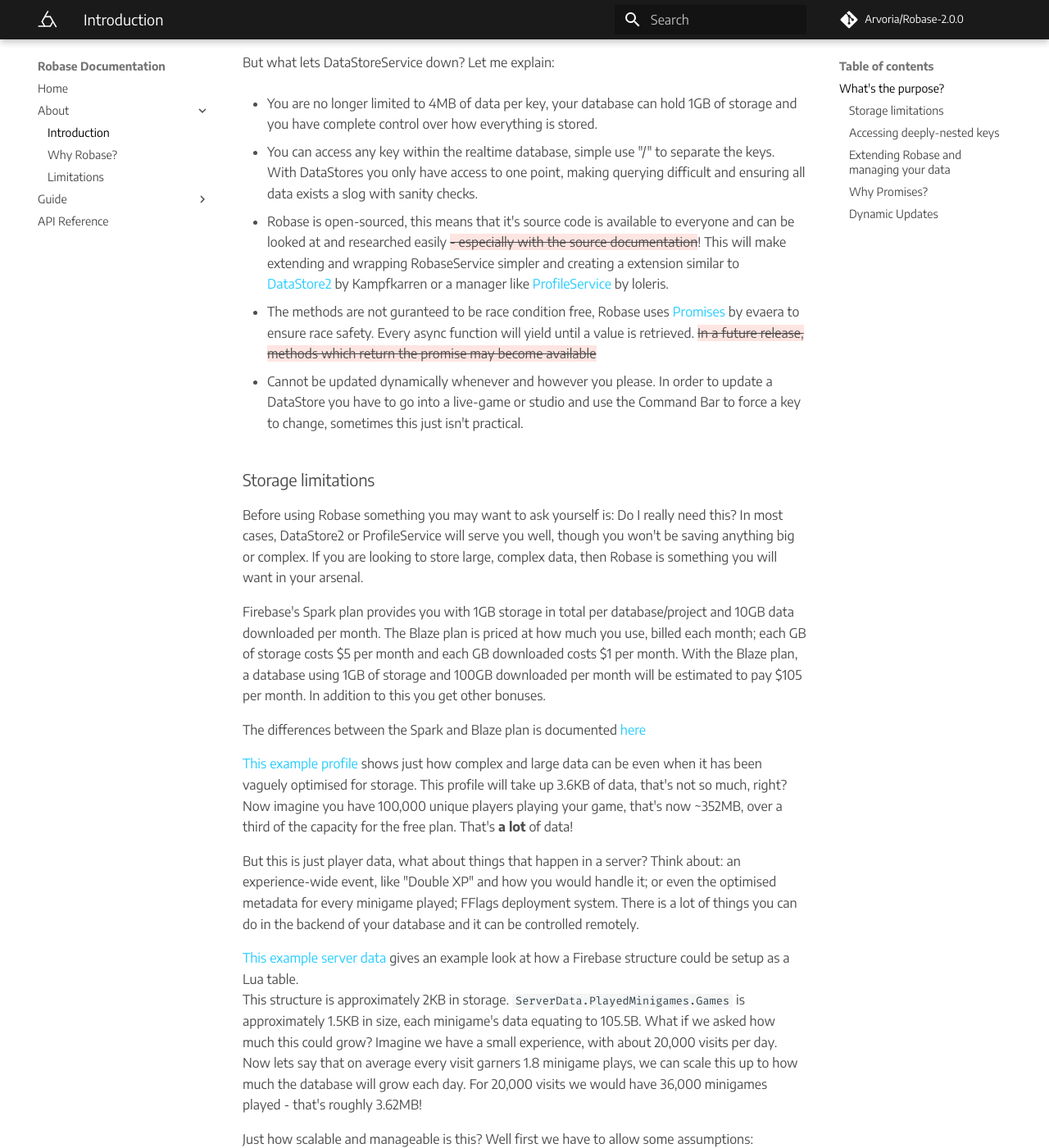
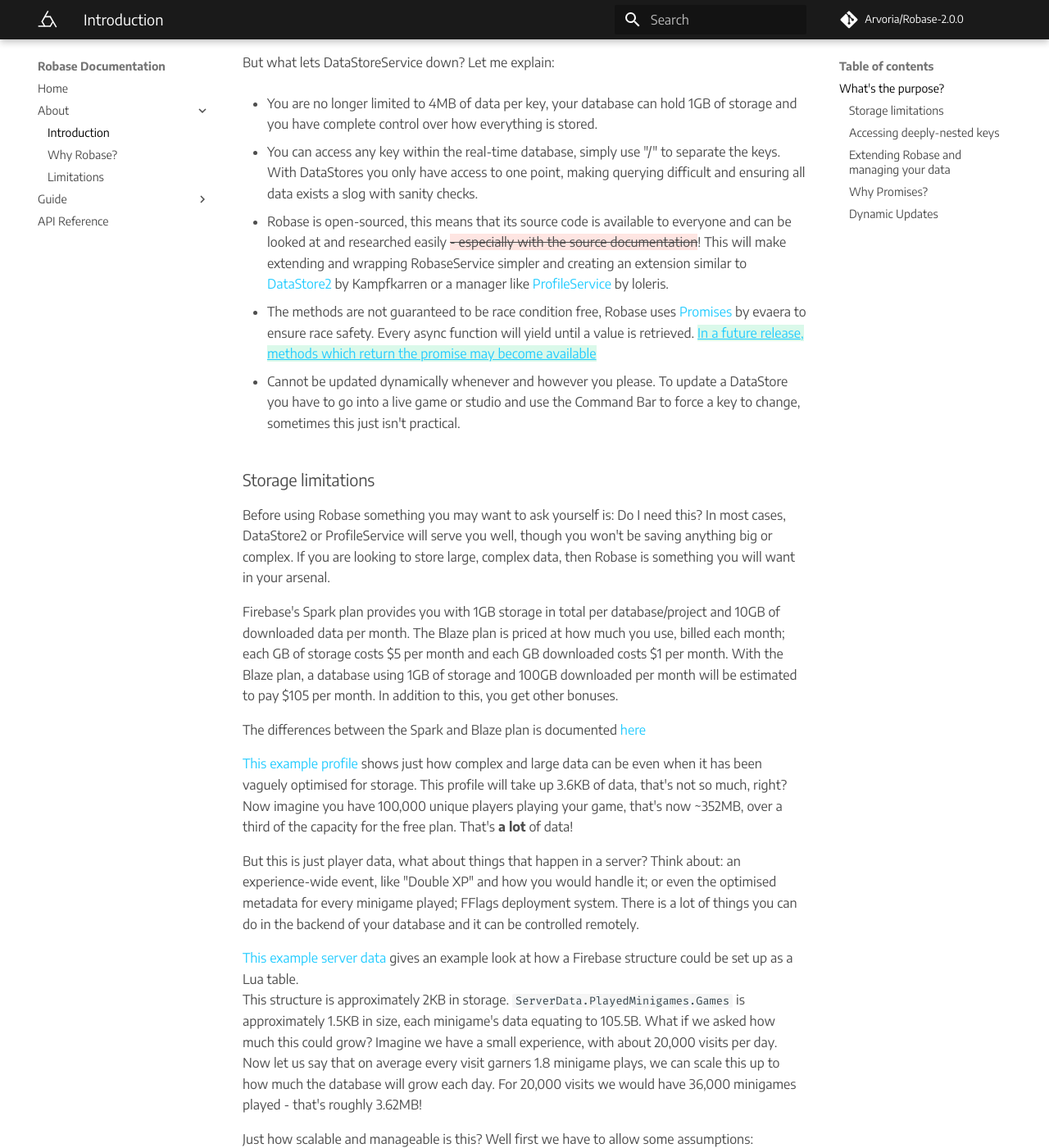
Before and after one commit to Arvoria/RobaseService, an MkDocs documentation site: the page built from docs/introduction.md, in a window 1280 px wide and 1400 px high, scrolled down 435 px. Shown: the whole window at 82% size. Built offline with MkDocs 1.6.1 and Material for MkDocs 9.7.7, drawn with Linux system fonts in a browser that asks for light colours; comment, search, counter and statistics services are not loaded; some of the changed text lies outside the part shown.

Commit message:
grammar fixes

```diff
--- a/docs/introduction.md
+++ b/docs/introduction.md
@@ -15,19 +15,19 @@
 
 + You are no longer limited to 4MB of data per key, your database can hold 1GB of storage and you have complete control over how everything is stored.
 
-+ You can access any key within the realtime database, simple use "/" to separate the keys. With DataStores you only have access to one point, making querying difficult and ensuring all data exists a slog with sanity checks.
++ You can access any key within the real-time database, simply use "/" to separate the keys. With DataStores you only have access to one point, making querying difficult and ensuring all data exists a slog with sanity checks.
 
-+ Robase is open-sourced, this means that it's source code is available to everyone and can be looked at and researched easily {-- - especially with the source documentation--}! This will make extending and wrapping RobaseService simpler and creating a extension similar to [DataStore2](https://kampfkarren.github.io/Roblox/) by Kampfkarren or a manager like [ProfileService](https://madstudioroblox.github.io/ProfileService/) by loleris.
++ Robase is open-sourced, this means that its source code is available to everyone and can be looked at and researched easily {-- - especially with the source documentation--}! This will make extending and wrapping RobaseService simpler and creating an extension similar to [DataStore2](https://kampfkarren.github.io/Roblox/) by Kampfkarren or a manager like [ProfileService](https://madstudioroblox.github.io/ProfileService/) by loleris.
 
-+ The methods are not guranteed to be race condition free, Robase uses [Promises](https://eryn.io/roblox-lua-promise/) by evaera to ensure race safety. Every async function will yield until a value is retrieved. {--In a future release, methods which return the promise may become available--}
++ The methods are not guaranteed to be race condition free, Robase uses [Promises](https://eryn.io/roblox-lua-promise/) by evaera to ensure race safety. Every async function will yield until a value is retrieved. [{++In a future release, methods which return the promise may become available++}](../api/)
 
-+ Cannot be updated dynamically whenever and however you please. In order to update a DataStore you have to go into a live-game or studio and use the Command Bar to force a key to change, sometimes this just isn't practical.
++ Cannot be updated dynamically whenever and however you please. To update a DataStore you have to go into a live game or studio and use the Command Bar to force a key to change, sometimes this just isn't practical.
 
 ### Storage limitations
 
-Before using Robase something you may want to ask yourself is: Do I really need this? In most cases, DataStore2 or ProfileService will serve you well, though you won't be saving anything big or complex. If you are looking to store large, complex data, then Robase is something you will want in your arsenal.
+Before using Robase something you may want to ask yourself is: Do I need this? In most cases, DataStore2 or ProfileService will serve you well, though you won't be saving anything big or complex. If you are looking to store large, complex data, then Robase is something you will want in your arsenal.
 
-Firebase's Spark plan provides you with 1GB storage in total per database/project and 10GB data downloaded per month. The Blaze plan is priced at how much you use, billed each month; each GB of storage costs $5 per month and each GB downloaded costs $1 per month. With the Blaze plan, a database using 1GB of storage and 100GB downloaded per month will be estimated to pay $105 per month. In addition to this you get other bonuses.
+Firebase's Spark plan provides you with 1GB storage in total per database/project and 10GB of downloaded data per month. The Blaze plan is priced at how much you use, billed each month; each GB of storage costs $5 per month and each GB downloaded costs $1 per month. With the Blaze plan, a database using 1GB of storage and 100GB downloaded per month will be estimated to pay $105 per month. In addition to this, you get other bonuses.
 
 The differences between the Spark and Blaze plan is documented [here](https://firebase.google.com/pricing)
 
@@ -35,9 +35,9 @@
 
 But this is just player data, what about things that happen in a server? Think about: an experience-wide event, like "Double XP" and how you would handle it; or even the optimised metadata for every minigame played; FFlags deployment system. There is a lot of things you can do in the backend of your database and it can be controlled remotely.
 
-[This example server data](https://pastebin.com/98ZMUN4r) gives an example look at how a Firebase structure could be setup as a Lua table.
+[This example server data](https://pastebin.com/98ZMUN4r) gives an example look at how a Firebase structure could be set up as a Lua table.
 This structure is approximately 2KB in storage. `ServerData.PlayedMinigames.Games` is approximately 1.5KB in size, each minigame's data equating to 105.5B.
-What if we asked how much this could grow? Imagine we have a small experience, with about 20,000 visits per day. Now lets say that on average every visit garners 1.8 minigame plays, we can scale this up to how much the database will grow each day. For 20,000 visits we would have 36,000 minigames played - that's roughly 3.62MB!
+What if we asked how much this could grow? Imagine we have a small experience, with about 20,000 visits per day. Now let us say that on average every visit garners 1.8 minigame plays, we can scale this up to how much the database will grow each day. For 20,000 visits we would have 36,000 minigames played - that's roughly 3.62MB!
 
 Just how scalable and manageable is this? Well first we have to allow some assumptions:
 
@@ -109,10 +109,10 @@
 
 ### Dynamic Updates
 
-Every key in your Firebase Realtime Database can be modified from the Firebase Console. This allows for some unique behaviour that you couldn't otherwise do without loading up the client and entering the game yourself to modify DataStores through the command bar - which is slow, and can be complicated.
+Every key in your Firebase Realtime Database can be modified from the Firebase Console. This allows for some unique behaviour that you couldn't otherwise do without loading up the client and entering the game yourself to modify DataStores through the command bar - which is slow and can be complicated.
 
-With a Realtime Database you can have functions that check keys periodically or do something at specific times, or enable/disable beta features/content for your players depending on the value received.
+With a Realtime Database, you can have functions that check keys periodically or do something at specific times, or enable/disable beta features/content for your players depending on the value received.
 
 As noted in our example, Double XP is a perfect example of a timed event that can run via your database. You can set a key, say "Activate" to true, and then watch as your game-code updates and displays that the event is in progress and updates accordingly.
 
-You can create Fast Flag deployment for your game. This is the deployment system Roblox uses to enable and disable content.
+You can create a Fast-Flag deployment system for your game. This is the deployment system Roblox uses to enable and disable features. This is possible with DataStoreService but it isn't as easy or convenient.
```
Also changed, not shown: other parts of docs/introduction.md (+3 -3 lines), docs/Guide/setup.md (+1 -1 lines), docs/Guide/usage.md (+15 -15 lines).
